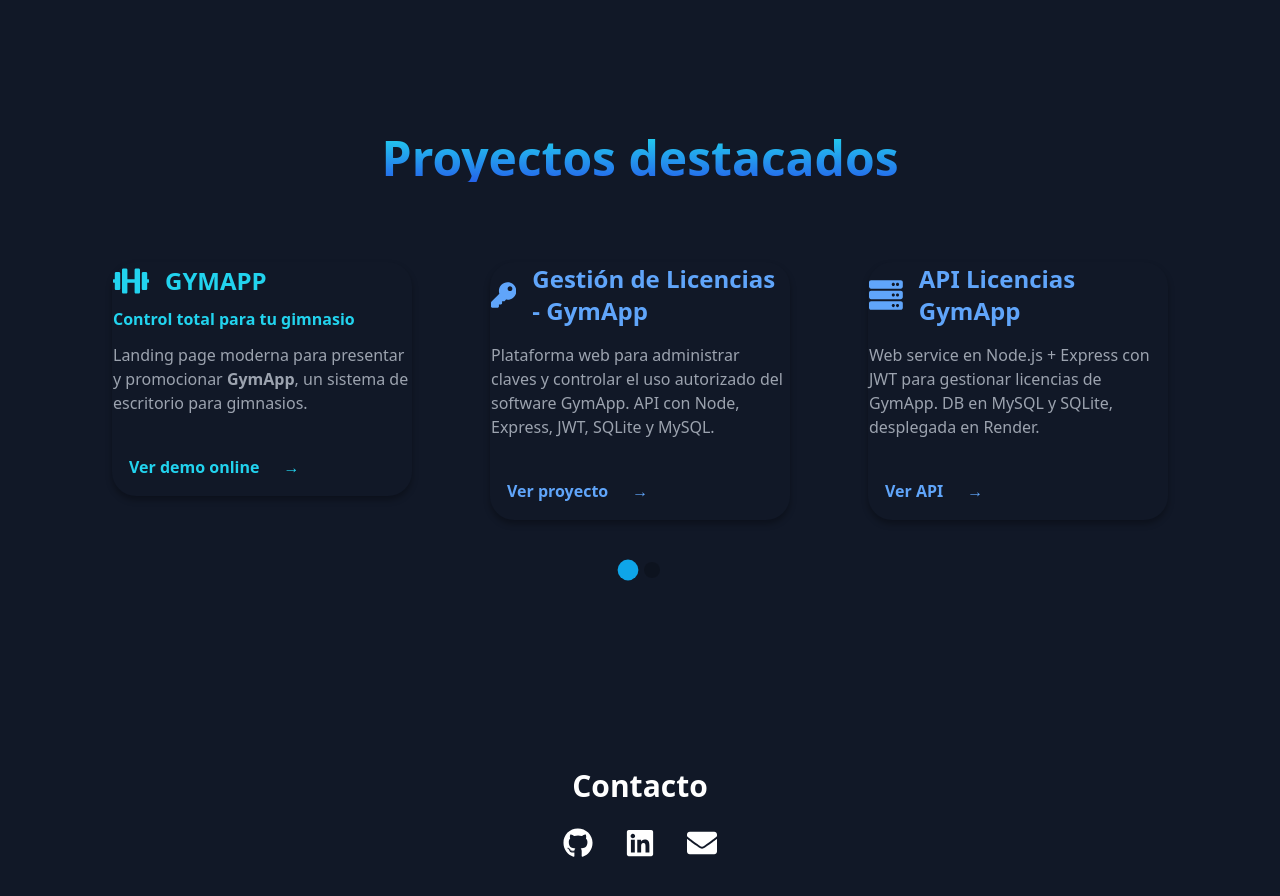
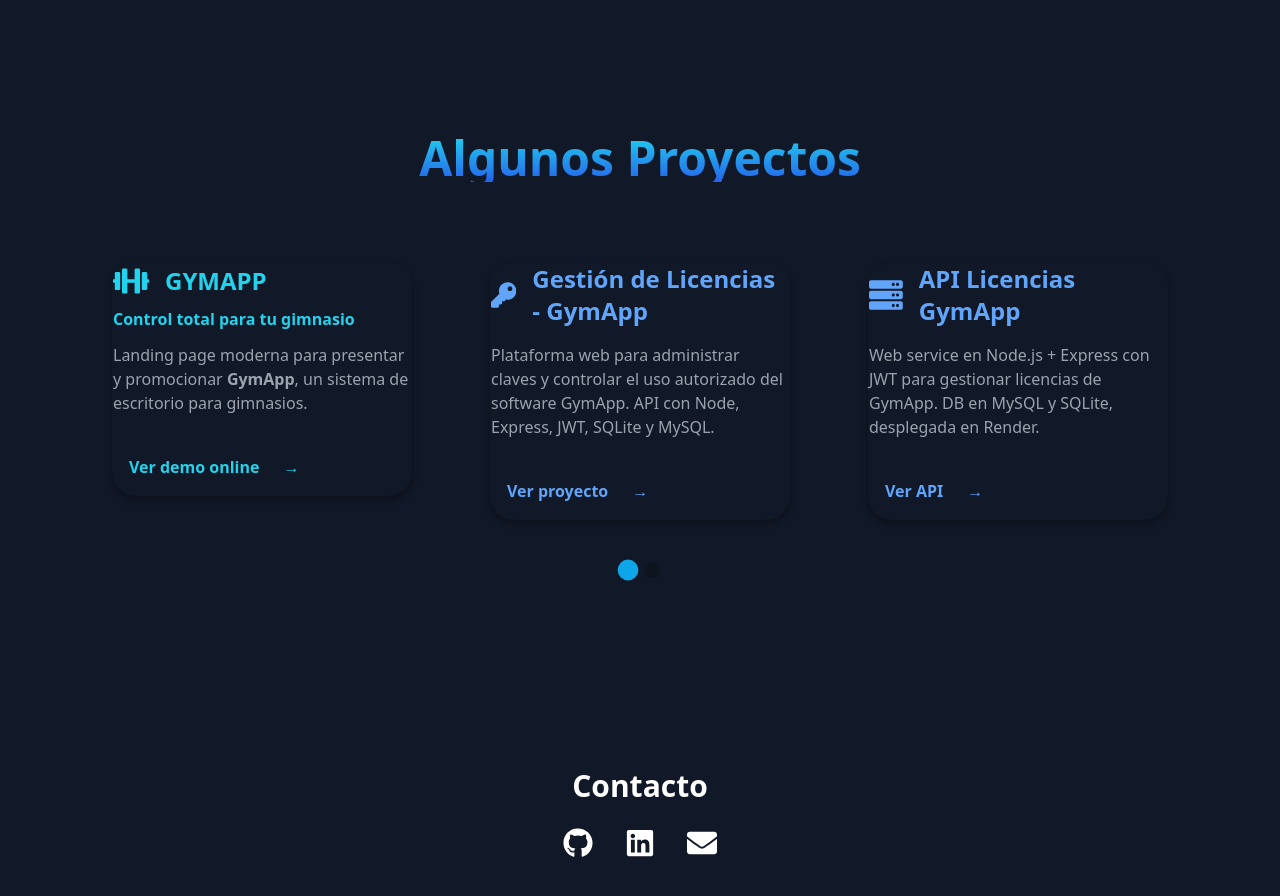
Before and after one commit to walner-prog/portfolio, a React (Vite) app: page / in a window 1280 px wide. Shown: the part 1480-2376 px from the top of the page. Built offline with nearby package versions, Linux system fonts and the light colour scheme.

Commit message:
cv-u-proyect

```diff
--- a/src/components/Projects.tsx
+++ b/src/components/Projects.tsx
@@ -31,7 +31,7 @@ const Projects: React.FC = () => {
       <div className="absolute bottom-0 right-0 w-72 h-72 bg-purple-600 rounded-full blur-3xl opacity-20 -z-10"></div>
 
       <h3 className="text-4xl md:text-5xl font-extrabold mb-14 text-center bg-gradient-to-r from-cyan-400 to-blue-600 bg-clip-text text-transparent">
-        Proyectos destacados
+        Algunos Proyectos
       </h3>
 
       <Swiper
```
